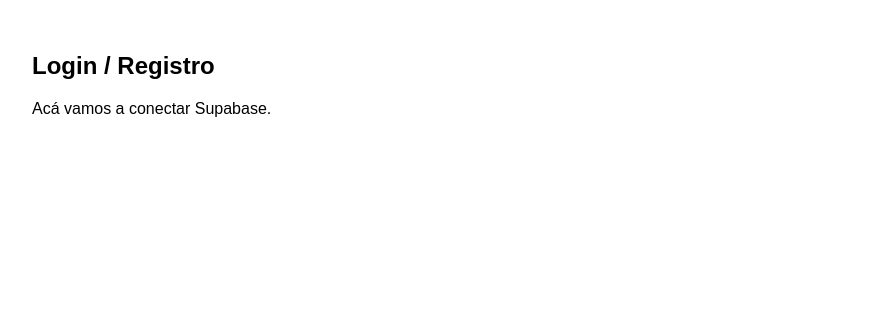
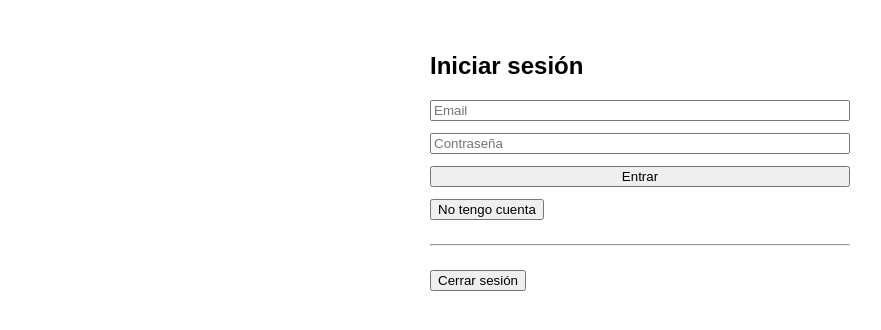
Before and after one commit to melianidjar29-cloud/nartex-app, a Next.js app: page /auth in a window 1280 px wide. Shown: the top 330 px of the page, without its empty margins (0-881 px from the left). Built offline with nearby package versions, Linux system fonts and the light colour scheme; no server answers.

Commit message:
Update auth.js

```diff
--- a/pages/auth.js
+++ b/pages/auth.js
@@ -1,8 +1,52 @@
+import { useState } from 'react'
+import { supabase } from '../lib/supabaseClient'
+
 export default function Auth() {
+  const [modoLogin, setModoLogin] = useState(true)
+  const [email, setEmail] = useState('')
+  const [password, setPassword] = useState('')
+  const [msg, setMsg] = useState('')
+
+  const onSubmit = async (e) => {
+    e.preventDefault()
+    setMsg('')
+    if (modoLogin) {
+      const { error } = await supabase.auth.signInWithPassword({ email, password })
+      if (error) setMsg(error.message)
+      else window.location.href = '/' // listo, adentro
+    } else {
+      const { error } = await supabase.auth.signUp({ email, password })
+      if (error) setMsg(error.message)
+      else setMsg('Registro exitoso. Ahora podés iniciar sesión.')
+    }
+  }
+
+  const logout = async () => {
+    await supabase.auth.signOut()
+    window.location.href = '/auth'
+  }
+
   return (
-    <main style={{padding: 24, fontFamily: 'sans-serif'}}>
-      <h2>Login / Registro</h2>
-      <p>Acá vamos a conectar Supabase.</p>
+    <main style={{padding: 24, fontFamily: 'sans-serif', maxWidth: 420, margin: '0 auto'}}>
+      <h2>{modoLogin ? 'Iniciar sesión' : 'Crear cuenta'}</h2>
+      <form onSubmit={onSubmit} style={{display:'grid', gap:12, marginTop:12}}>
+        <input
+          type="email" placeholder="Email" value={email}
+          onChange={e=>setEmail(e.target.value)} required
+        />
+        <input
+          type="password" placeholder="Contraseña" value={password}
+          onChange={e=>setPassword(e.target.value)} required
+        />
+        <button type="submit">{modoLogin ? 'Entrar' : 'Registrarme'}</button>
+      </form>
+      {msg && <p style={{color:'crimson', marginTop:10}}>{msg}</p>}
+      <button onClick={()=>setModoLogin(!modoLogin)} style={{marginTop:12}}>
+        {modoLogin ? 'No tengo cuenta' : 'Ya tengo cuenta'}
+      </button>
+
+      <hr style={{margin:'24px 0'}}/>
+      <button onClick={logout}>Cerrar sesión</button>
     </main>
   )
 }
```
